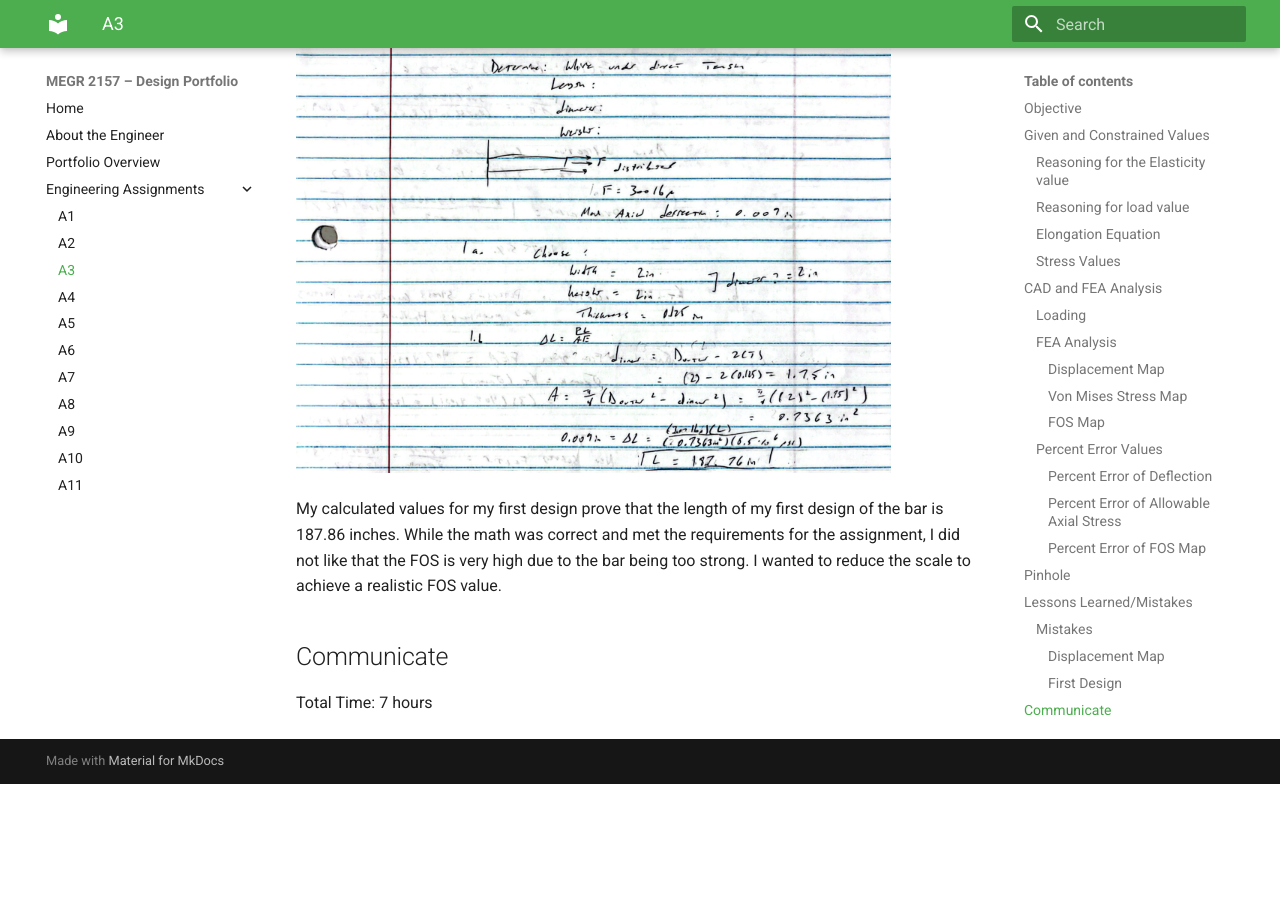
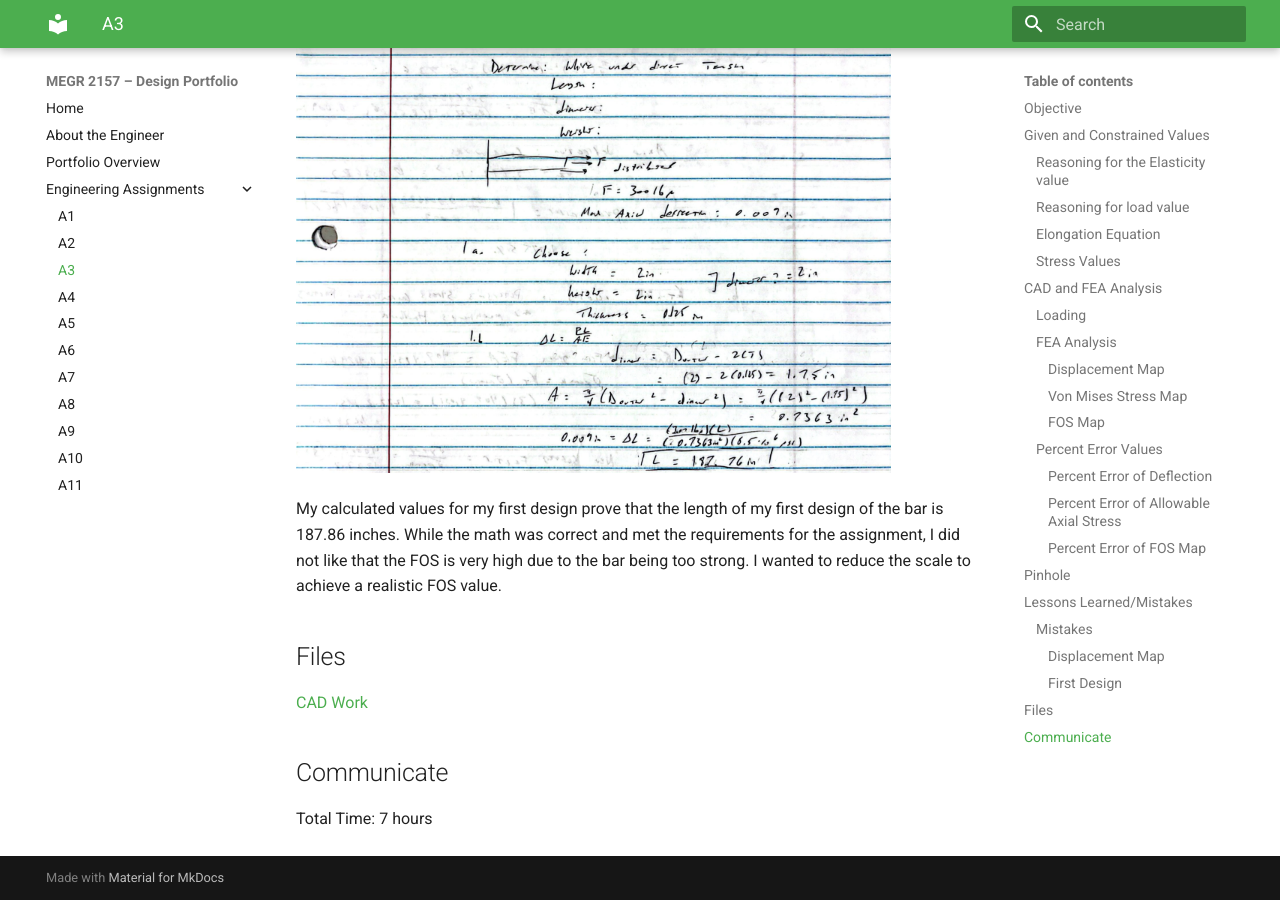
Before and after one commit to smateus0/megr2157-portfolio, an MkDocs documentation site: the page built from docs/assignments/A03/index.md, in a window 1280 px wide and 900 px high, scrolled down 13274 px. Built offline with MkDocs 1.6.1 and Material for MkDocs 9.7.7, drawn with Linux system fonts in a browser that asks for light colours; before the commit the page ends 14058 px from its top, so only the background shows below that.

Commit message:
Update index.md

```diff
--- a/docs/assignments/A03/index.md
+++ b/docs/assignments/A03/index.md
@@ -134,5 +134,10 @@ Within my first design, when examining the resultant total displacement map (URE
 
 My calculated values for my first design prove that the length of my first design of the bar is 187.86 inches. While the math was correct and met the requirements for the assignment, I did not like that the FOS is very high due to the bar being too strong. I wanted to reduce the scale to achieve a realistic FOS value.
 
+
+## Files
+
+[CAD](REALA3_.zip)
+[Work](A3_work.pdf)
 ## Communicate
 Total Time: 7 hours
```
